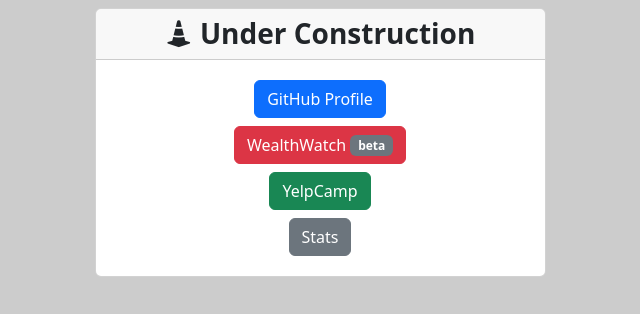
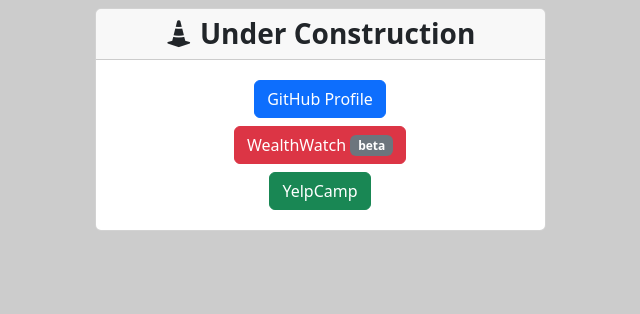
Before and after one commit to aditya-arcot/Portfolio-Website, an Angular app: page / in a window 1280 px wide. Shown: the top 314 px of the page, without its empty margins (320-960 px from the left). Built offline with nearby package versions, Linux system fonts and the light colour scheme.

Commit message:
remove stats

```diff
--- a/src/app/app.component.html
+++ b/src/app/app.component.html
@@ -30,13 +30,6 @@
                         >
                             YelpCamp
                         </a>
-                        <a
-                            href="https://stats.aditya-arcot.com/"
-                            class="btn btn-secondary m-1"
-                            target="_blank"
-                        >
-                            Stats
-                        </a>
                     </div>
                 </div>
             </div>
```
